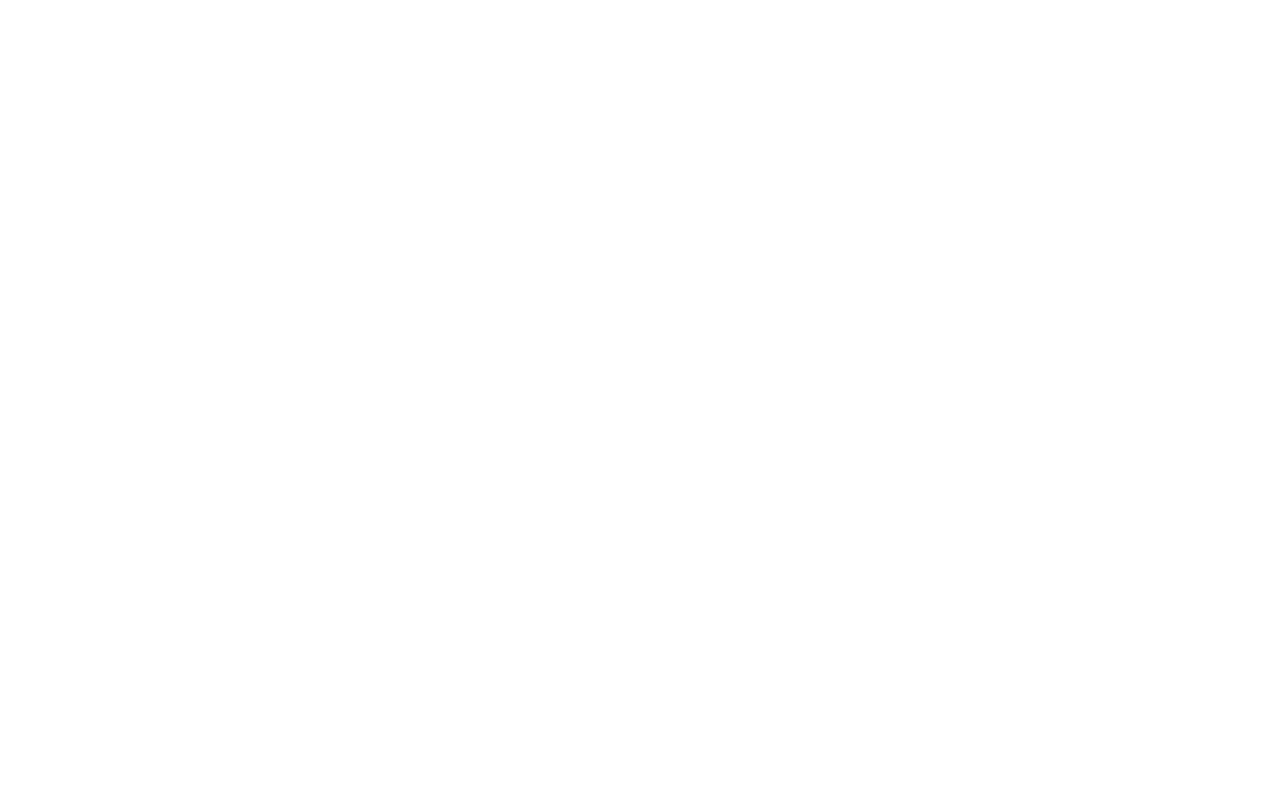
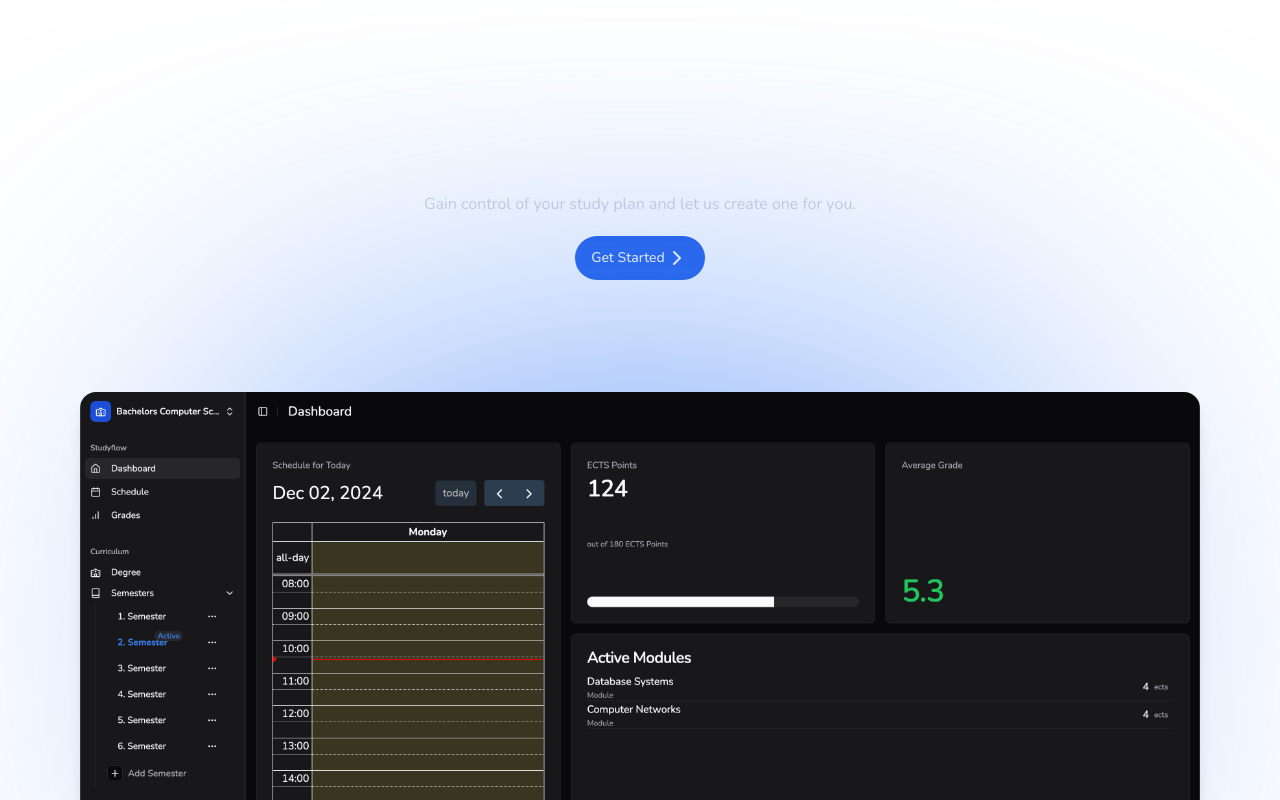
Before and after one commit to mvoemel/studyflow, a Next.js app in the folder client/: page / in a window 1280 px wide. Before the commit this address had no page. Shown: the top 800 px of the page. Built offline with nearby package versions, Linux system fonts and the light colour scheme.

Commit message:
FEATURE(landing page): added hero section for landing page

```diff
--- a/client/package.json
+++ b/client/package.json
@@ -30,6 +30,7 @@
     "class-variance-authority": "^0.7.0",
     "clsx": "^2.1.1",
     "date-fns": "^4.1.0",
+    "framer-motion": "^11.12.0",
     "jose": "^5.9.6",
     "jsonwebtoken": "^9.0.2",
     "lucide-react": "^0.451.0",
--- a/client/src/app/page.tsx
+++ b/client/src/app/page.tsx
@@ -1,7 +1,11 @@
-import { redirect } from "next/navigation";
+import { Hero } from "@/components/home/hero";
 
 const HomePage = () => {
-  return redirect("/dashboard");
+  return (
+    <div>
+      <Hero />
+    </div>
+  );
 };
 
 export default HomePage;
--- /dev/null
+++ b/client/src/components/global/gradient-wrapper.tsx
@@ -0,0 +1,24 @@
+type GradientWrapperProps = {
+  children: React.ReactNode;
+  className?: string;
+  wrapperClassName?: string;
+};
+
+const GradientWrapper = ({
+  children,
+  className,
+  wrapperClassName,
+}: GradientWrapperProps) => (
+  <div className={`relative ${className || ""}`}>
+    <div
+      className={`absolute m-auto blur-[160px] ${wrapperClassName || ""}`}
+      style={{
+        background:
+          "linear-gradient(180deg, #1C4ED8 0%, rgba(65, 128, 246, 1) 0.01%, rgba(65, 128, 246, 0.2) 100%)",
+      }}
+    ></div>
+    <div className="relative px-20">{children}</div>
+  </div>
+);
+
+export { GradientWrapper };
--- /dev/null
+++ b/client/src/components/global/layer-effect.tsx
@@ -0,0 +1,28 @@
+"use client";
+
+import { useInView } from "framer-motion";
+import { cloneElement, useRef } from "react";
+
+type LayoutEffectProps = {
+  children: React.ReactElement;
+  className?: string;
+  isInviewState: { trueState: string; falseState: string };
+};
+
+const LayoutEffect = ({
+  children,
+  className,
+  isInviewState: { trueState = "", falseState = "" },
+}: LayoutEffectProps) => {
+  const ref = useRef(null);
+  const isInView = useInView(ref, { once: true });
+
+  return cloneElement(children, {
+    ref,
+    className: `${children.props.className || ""} ${className || ""} ${
+      isInView ? trueState : falseState
+    }`,
+  });
+};
+
+export { LayoutEffect };
--- /dev/null
+++ b/client/src/components/home/hero.tsx
@@ -0,0 +1,56 @@
+import Link from "next/link";
+import { LayoutEffect } from "../global/layer-effect";
+import { GradientWrapper } from "../global/gradient-wrapper";
+import { ChevronRight } from "lucide-react";
+
+const Hero = () => (
+  <section>
+    <div className="custom-screen py-28">
+      <LayoutEffect
+        className="duration-1000 delay-300"
+        isInviewState={{
+          trueState: "opacity-1",
+          falseState: "opacity-0",
+        }}
+      >
+        <div>
+          <div className="space-y-5 max-w-3xl mx-auto text-center">
+            <h1
+              className="text-4xl bg-clip-text text-transparent bg-gradient-to-r font-extrabold mx-auto sm:text-6xl"
+              style={{
+                backgroundImage:
+                  "linear-gradient(179.1deg, #FFFFFF 0.77%, rgba(255, 255, 255, 0) 182.09%)",
+              }}
+            >
+              Manage your study plan
+            </h1>
+            <p className="max-w-xl mx-auto text-gray-300">
+              Gain control of your study plan and let us create one for you.
+            </p>
+            <div className="flex justify-center font-medium text-sm">
+              <Link
+                href="/register"
+                className={`py-2.5 px-4 text-center rounded-full duration-150 flex items-center text-white bg-blue-600 hover:bg-blue-500 active:bg-blue-700`}
+              >
+                Get Started
+                <ChevronRight />
+              </Link>
+            </div>
+          </div>
+          <GradientWrapper
+            className="mt-16 sm:mt-28"
+            wrapperClassName="max-w-3xl h-[250px] top-12 inset-0 sm:h-[300px] lg:h-[650px]"
+          >
+            <img
+              src="/hero.png"
+              className="shadow-lg rounded-2xl"
+              alt="Mailgo"
+            />
+          </GradientWrapper>
+        </div>
+      </LayoutEffect>
+    </div>
+  </section>
+);
+
+export { Hero };
```
Also changed, not shown: client/public/hero.png (added), 1 other file (tests, documents, lock files or other folders).
